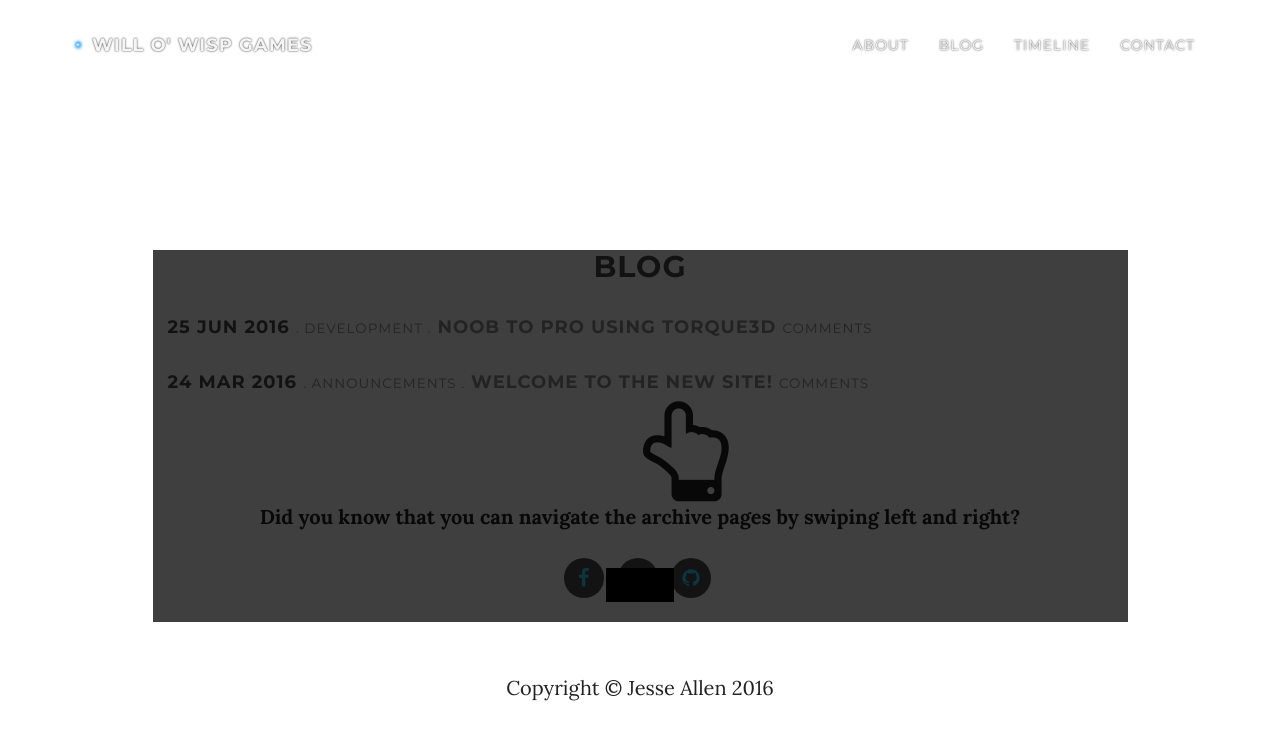
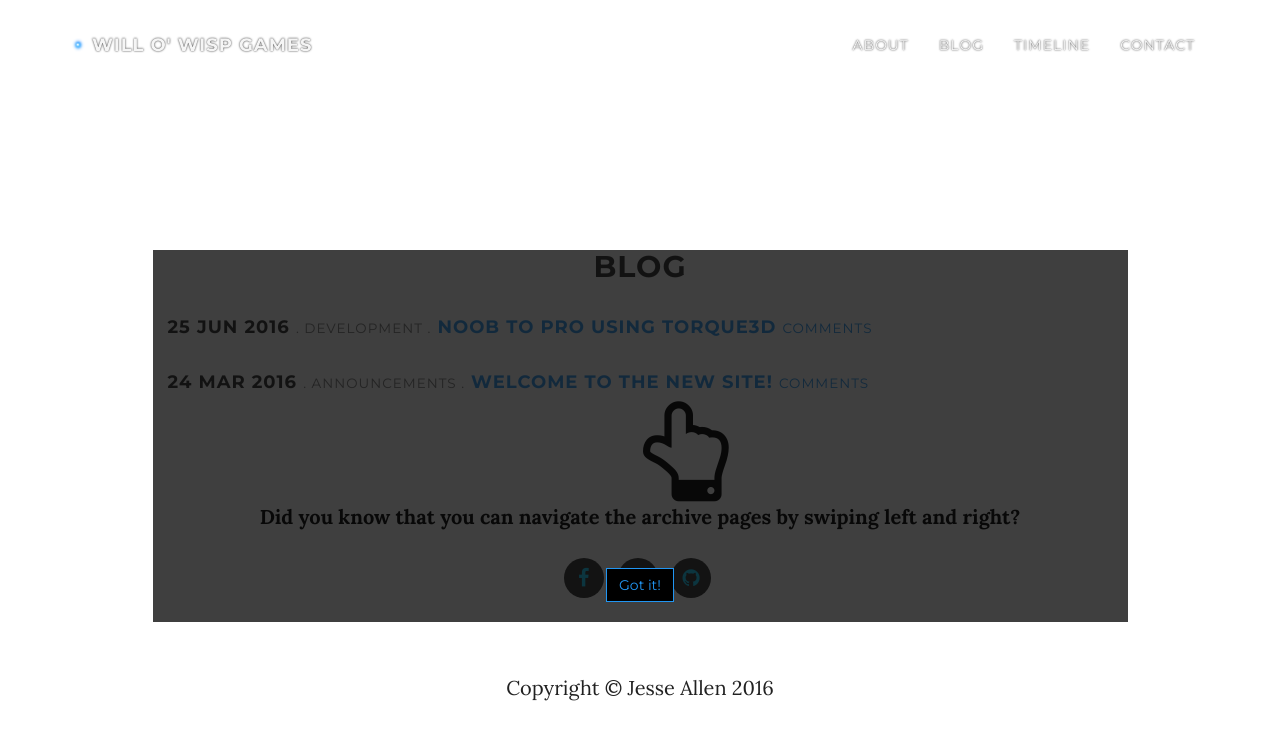
Before and after one commit to WilloWispGames/WilloWispGames.github.io, a Jekyll site: the page built from blog/index.html, in a window 1280 px wide and 900 px high. Shown: the top 740 px of the window. Built offline with Jekyll 4.4.1, drawn with Linux system fonts in a browser that asks for light colours; nearby versions of some CDN libraries; the list of posts is cut into pages by our own code; comment, search, counter and statistics services are not loaded.

Commit message:
Update _variables.scss

```diff
--- a/_sass/_variables.scss
+++ b/_sass/_variables.scss
@@ -1,6 +1,6 @@
 // Variables
 
-$primary: rgba(#000000, 0.54);
+$primary: #2196f3; //rgba(#000000, 0.54);
 $dark: #000;
 $light: #fff;
 $greyPane: #f5f5f5;
```
